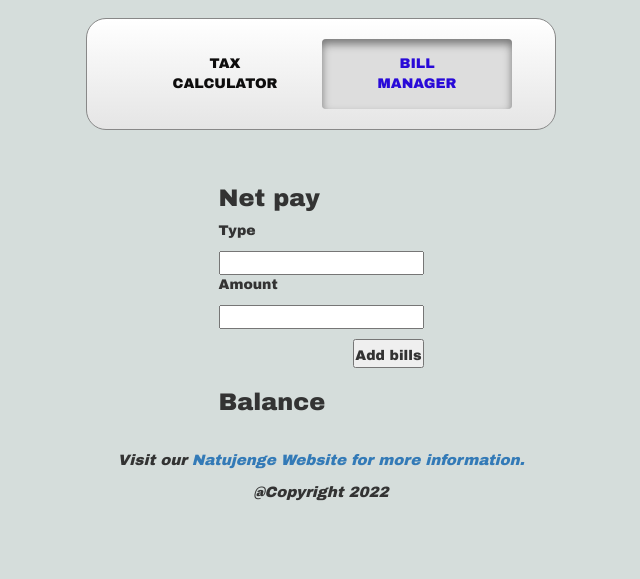
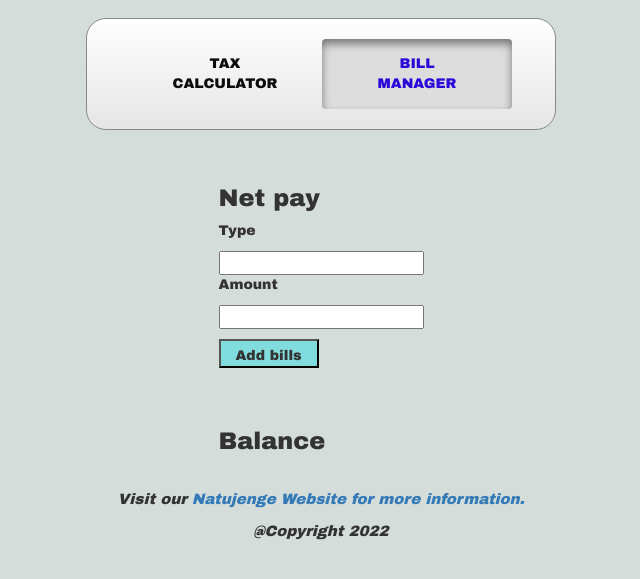
Before and after one commit to c-kiplimo/Week-one-Tax-Calculator, a plain HTML site: page html/TaxCalculator.html in a window 1280 px wide. Both pictures are taken after a click on the link "BILL MANAGER". Shown: the part 151-730 px from the top of the page, without its empty margins (319-959 px from the left). Drawn offline with nearby package versions, Linux system fonts and the light colour scheme.

Commit message:
styled it better

```diff
--- a/css/style.css
+++ b/css/style.css
@@ -119,7 +119,7 @@ float: right;
     justify-content: center;
 }
 
-#tax-row{
+.tax{
     display: flex;
     justify-content: space-between;
     align-items: center;
@@ -197,10 +197,11 @@ footer{
 
 
   #add-new-bills {
-    float: right;
+    float: center;
     margin-top: 10px;
     padding-top: 5px;
-
+    width:100px;
+    background-color:rgb(129, 221, 221)
   }
 
   #balance{
```
